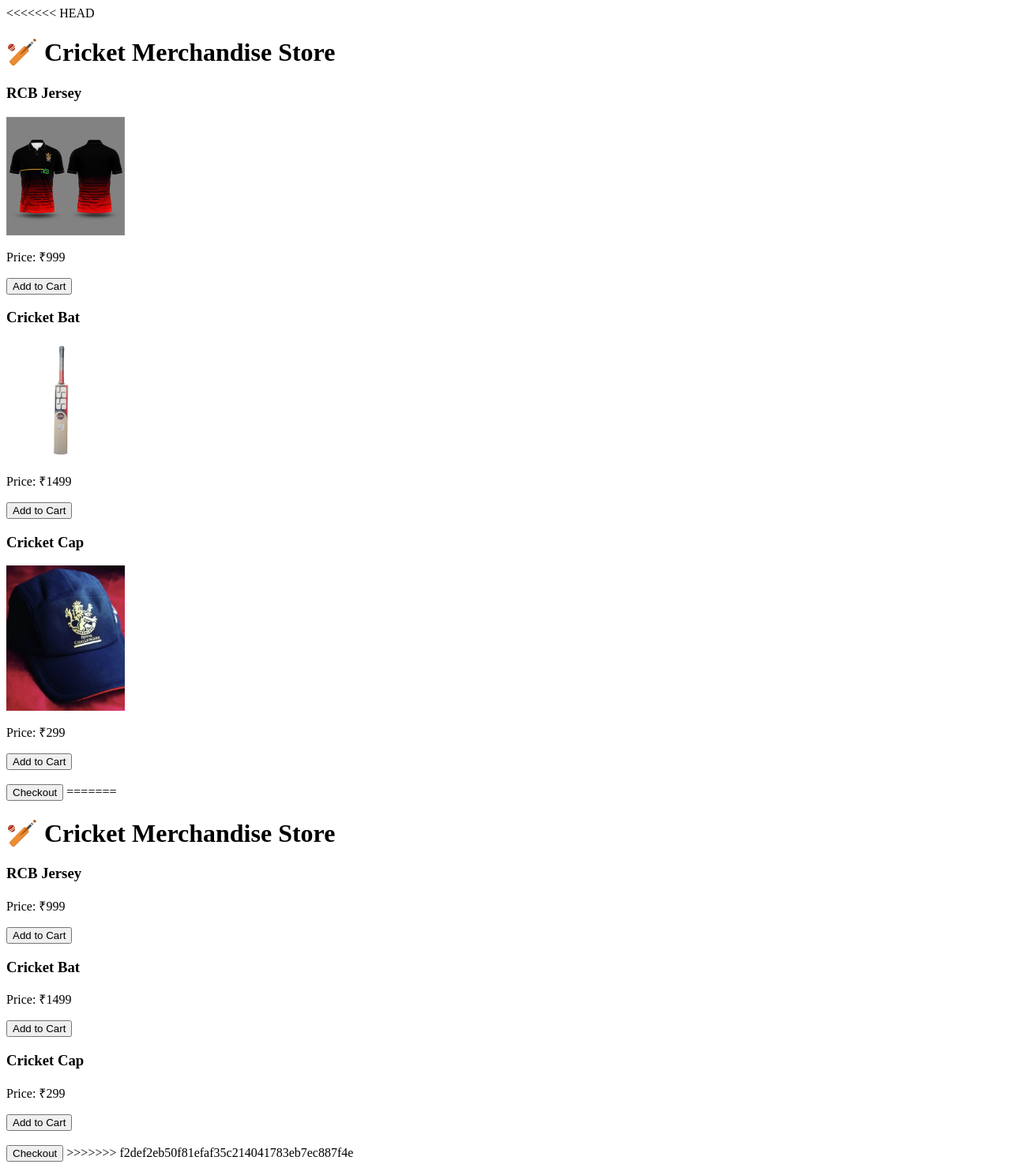
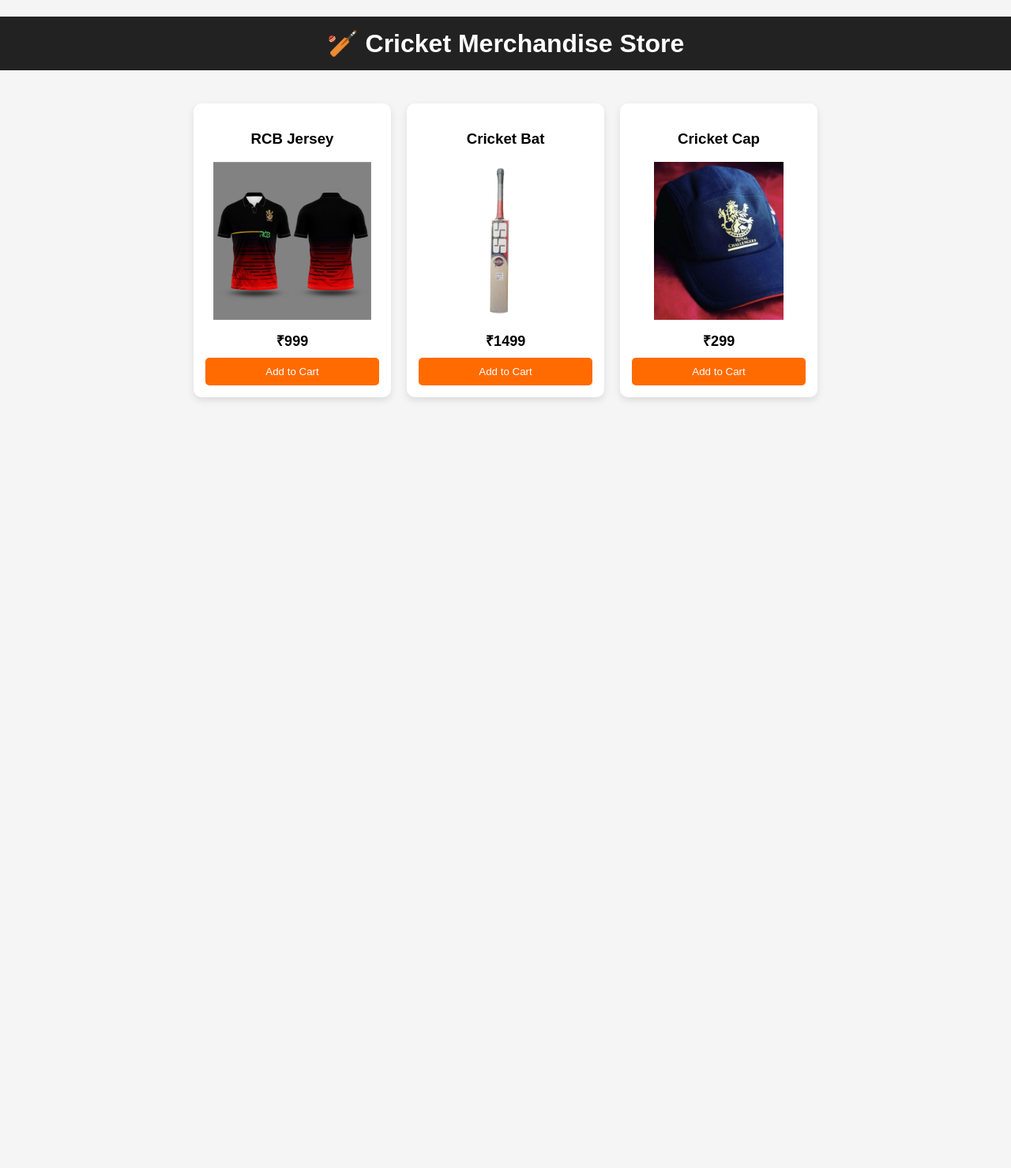
Before and after one commit to mohammediqlas28-eng/cricket-store, a Flask app: page / in a window 1280 px wide. Shown: the whole page at 79% size. After the commit the page ends 507 px from the top, so only its background shows below. Run offline with Flask 3, Linux system fonts and the light colour scheme.

Commit message:
UI update fixed

```diff
--- a/templates/index.html
+++ b/templates/index.html
@@ -1,52 +1,84 @@
-<<<<<<< HEAD
 <!DOCTYPE html>
 <html>
 <head>
     <title>Cricket Store</title>
+
+    <style>
+        body {
+            font-family: Arial, sans-serif;
+            background: #f5f5f5;
+            margin: 0;
+            padding: 0;
+        }
+
+        h1 {
+            text-align: center;
+            background: #222;
+            color: white;
+            padding: 15px;
+        }
+
+        .container {
+            display: flex;
+            justify-content: center;
+            flex-wrap: wrap;
+            gap: 20px;
+            padding: 20px;
+        }
+
+        .card {
+            background: white;
+            padding: 15px;
+            width: 220px;
+            border-radius: 10px;
+            box-shadow: 0 4px 10px rgba(0,0,0,0.1);
+            text-align: center;
+        }
+
+        .card img {
+            width: 100%;
+            height: 200px;
+            object-fit: contain;
+        }
+
+        .price {
+            font-size: 18px;
+            font-weight: bold;
+            margin: 10px 0;
+        }
+
+        button {
+            background: #ff6b00;
+            color: white;
+            border: none;
+            padding: 10px;
+            width: 100%;
+            border-radius: 5px;
+            cursor: pointer;
+        }
+
+        button:hover {
+            background: #e65c00;
+        }
+    </style>
 </head>
+
 <body>
 
 <h1>🏏 Cricket Merchandise Store</h1>
 
-{% for product in products %}
-<div class="card">
-    <h3>{{ product.name }}</h3>
+<div class="container">
 
-    <img src="{{ url_for('static', filename='images/' + product.image) }}" width="150">
+    {% for product in products %}
+    <div class="card">
+        <h3>{{ product.name }}</h3>
+        <img src="{{ url_for('static', filename='images/' + product.image) }}">
+        <div class="price">₹{{ product.price }}</div>
+        <button>Add to Cart</button>
+    </div>
+    {% endfor %}
 
-    <p>Price: ₹{{ product.price }}</p>
-
-    <a href="/add/{{ product.id }}">
-        <button>Add to Cart</button>
-    </a>
 </div>
-{% endfor %}
-
-<br>
-<a href="/cart"><button>Checkout</button></a>
 
 </body>
-=======
-<!DOCTYPE html>
-<html>
-<head>
-    <title>Cricket Store</title>
-</head>
-<body>
-
-<h1>🏏 Cricket Merchandise Store</h1>
-
-{% for product in products %}
-    <div>
-        <h3>{{ product.name }}</h3>
-        <p>Price: ₹{{ product.price }}</p>
-        <button onclick="alert('Added to cart!')">Add to Cart</button>
-    </div>
-{% endfor %}
-
-<br>
-<button onclick="alert('Payment Successful!')">Checkout</button>
-
-</body>
->>>>>>> f2def2eb50f81efaf35c214041783eb7ec887f4e
 </html>
```
